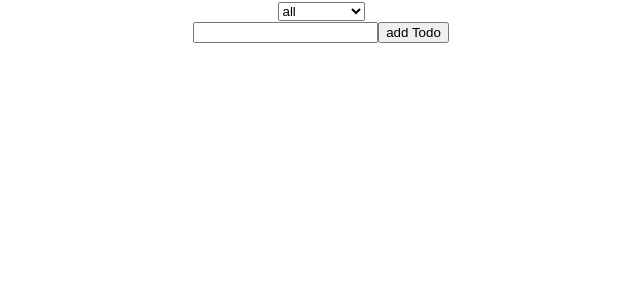
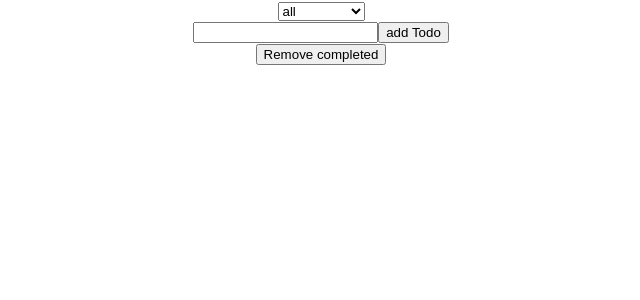
Before and after one commit to ssiddhesh64/todo-list-react-app, a React (Create React App) app: page / in a window 1280 px wide. Shown: the top 300 px of the page, without its empty margins (319-959 px from the left). Built offline with nearby package versions, Linux system fonts and the light colour scheme.

Commit message:
remove completed todos

```diff
--- a/src/Components/Todos.js
+++ b/src/Components/Todos.js
@@ -50,6 +50,10 @@ export const Todos = () => {
     const handleChange = (value) => {
         setShowTodo(value)
     }
+
+    const handleRemoveComplete = () => {
+        setTodos(todos.filter((todo) => (todo.completed === false)))
+    }
     return (
         <div >
             <Dropdown value={showTodo} values={show} onChange={handleChange}/>
@@ -57,6 +61,10 @@ export const Todos = () => {
             {currentTodos.map((todo) => {
                 return <Todo onDelete={() => handleDeleteTodo(todo.id)} key={todo.id} title={todo.text} onClick={() => handleToggle(todo.id)} completed={todo.completed}/>
             })}
+
+            <button className="mt-4" type="button" onClick={handleRemoveComplete}>
+                Remove completed
+            </button>
         </div>
     )
 }
```
